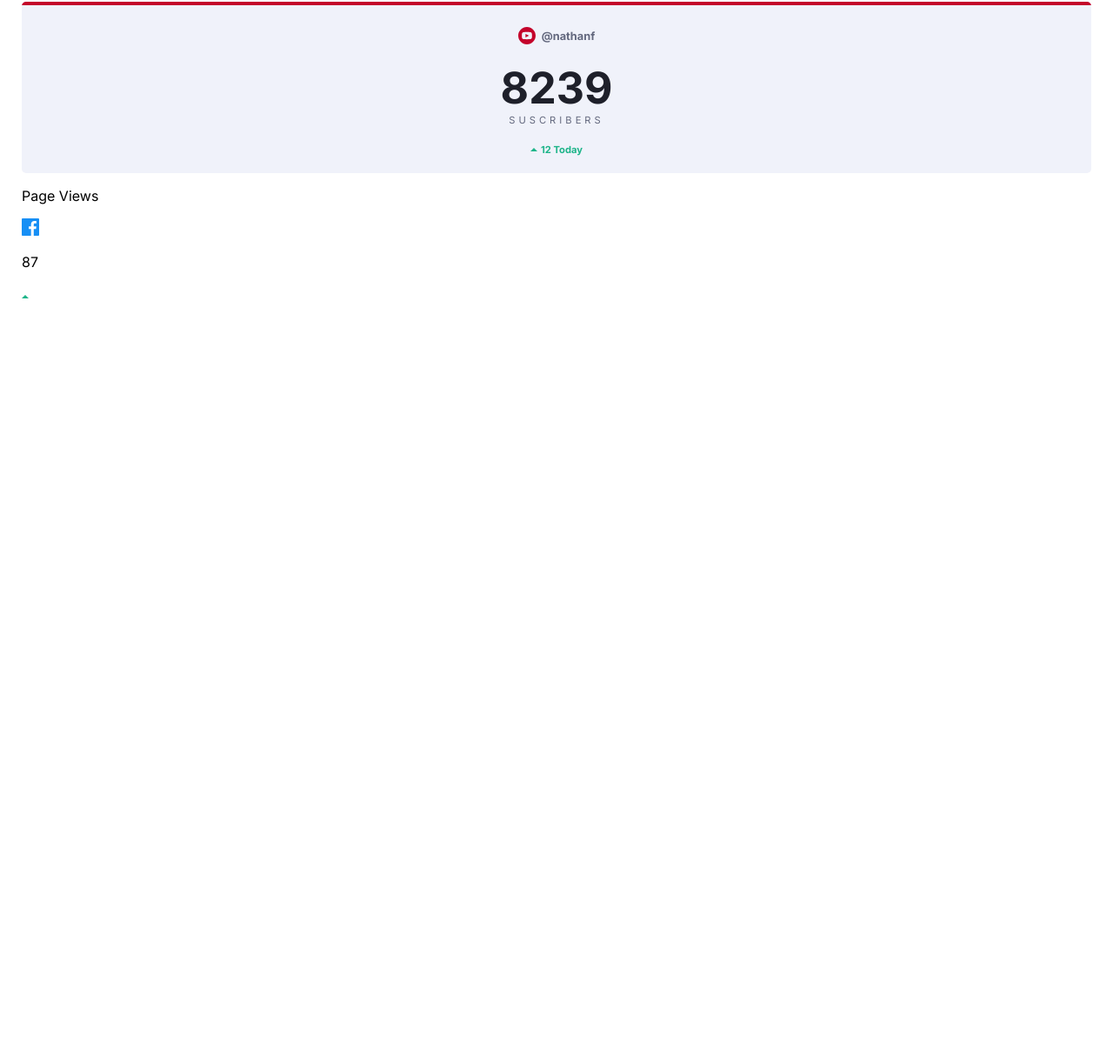
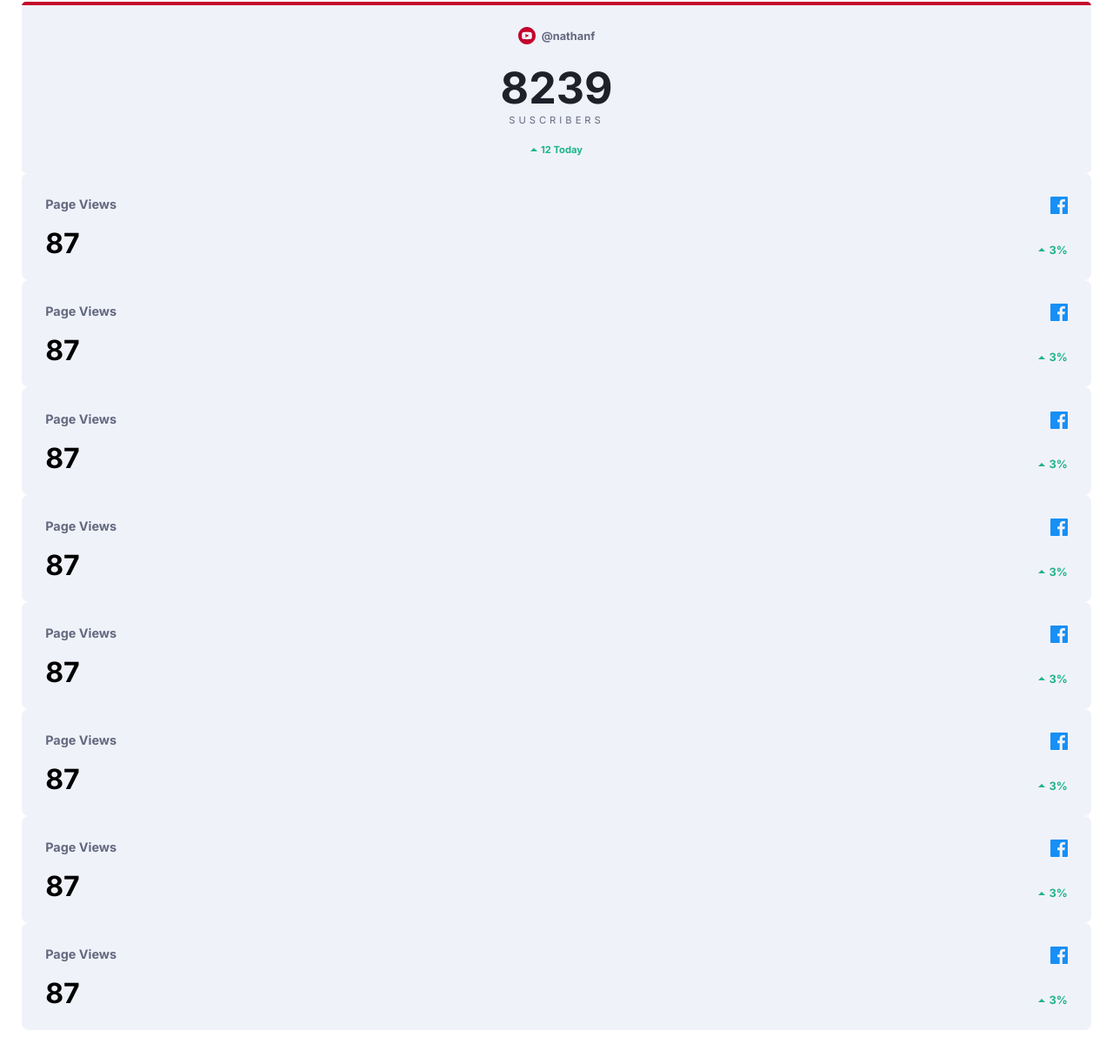
Before and after one commit to davidgzu/Simple-Dark-Mode-CSS, a plain HTML site: page index.html in a window 1280 px wide. Shown: the part 838-2061 px from the top of the page at 87% size. Before the commit the page ends 1201 px from the top, so only its background shows below. Drawn offline with Linux system fonts and the light colour scheme.

Commit message:
template card small

```diff
--- a/css/styles.css
+++ b/css/styles.css
@@ -1,16 +1,16 @@
-body{
+body {
   margin: 0;
-    font-family: 'Inter', sans-serif;
+  font-family: "Inter", sans-serif;
 }
 
-:root{
+:root {
   /*Primary Colors*/
 
   --lime-green: hsl(163, 72%, 41%);
   --bright-red: hsl(356, 69%, 56%);
   --facebook: hsl(208, 92%, 53%);
   --twitter: hsl(203, 89%, 53%);
-    --instagram-init:hsl(37, 97%, 70%);
+  --instagram-init: hsl(37, 97%, 70%);
   --instagram-final: hsl(329, 70%, 58%);
   --youtube: hsl(348, 97%, 39%);
 
@@ -24,109 +24,113 @@ body{
 
 /* Header */
 
-.header{
+.header {
   background: var(--very-pale-blue);
   padding-bottom: 130px;
   padding-top: 2em;
   border-radius: 0 0 15px 15px;
 }
 
-h1{
+h1 {
   margin: 0;
   font-size: 1.7em;
 }
 
-.header-total{
+.header-total {
   color: var(--dark-grayish-blue);
-    margin: .5em 0;
+  margin: 0.5em 0;
   font-weight: bold;
   border-bottom: 2px solid var(--dark-grayish-blue);
   padding-bottom: 1.5em;
 }
 
-.wrapper{
+.wrapper {
   padding: 0 25px;
 }
 
-.grid{
+.grid {
   display: grid;
   grid-row-gap: 25px;
 }
 
 /* Top Cards */
 
-.top-cards{
+.top-cards {
   margin-top: -80px;
 }
 
 /* Cards*/
 
-.card{
+.card {
   border-radius: 5px;
   overflow: hidden;
   background: var(--light-grayish-blue);
   text-align: center;
 }
 
-.card::before{
+.card::before {
   content: "";
   height: 4px;
   background: var(--facebook);
   display: block;
 }
 
-.card.facebook::before{
+.card.facebook::before {
   background: var(--facebook);
 }
 
-.card.twitter::before{
+.card.twitter::before {
   background: var(--twitter);
 }
 
-.card.instagram::before{
-    background-image: linear-gradient(to right, var(--instagram-init), var(--instagram-final));
+.card.instagram::before {
+  background-image: linear-gradient(
+    to right,
+    var(--instagram-init),
+    var(--instagram-final)
+  );
 }
 
-.card.youtube::before{
+.card.youtube::before {
   background: var(--youtube);
 }
 
-.card-title{
+.card-title {
   display: flex;
   align-items: center;
   justify-content: center;
   color: var(--dark-grayish-blue);
-    font-size: .8em;
+  font-size: 0.8em;
   font-weight: 700;
   margin-top: 25px;
 }
 
-.card-title img{
+.card-title img {
   margin-right: 7px;
 }
 
-.card-followers{
+.card-followers {
   margin-top: 20px;
 }
 
-.card-followers-number{
+.card-followers-number {
   font-size: 50px;
   font-weight: 700;
   color: var(--very-dark-blue);
 }
 
-.card-followers-title{
+.card-followers-title {
   display: block;
   text-transform: uppercase;
   color: var(--dark-grayish-blue);
   font-weight: 300;
-    font-size: .7em;
+  font-size: 0.7em;
   letter-spacing: 4px;
 }
 
-.card-today{
+.card-today {
   color: var(--lime-green);
-    font-size: .7em;
+  font-size: 0.7em;
   font-weight: 700;
   margin: 20px 0;
   display: flex;
@@ -134,6 +138,59 @@ h1{
   justify-content: center;
 }
 
-.card-today img{
+.card-today img {
   margin-right: 4px;
 }
+
+/* overview */
+
+.overview {
+  margin-bottom: 500px;
+}
+
+.card-small {
+  display: grid;
+  grid-template-columns: 1fr 1fr;
+  background: var(--light-grayish-blue);
+  border-radius: 8px;
+  grid-row-gap: 1em;
+  padding: 1.7em;
+}
+
+.card-small p {
+  margin: 0;
+}
+
+.card-small-views {
+  color: var(--dark-grayish-blue);
+  font-weight: bold;
+  font-size: 0.9em;
+}
+
+.card-small-icon {
+  text-align: right;
+}
+
+.card-small-number {
+  font-weight: bold;
+  font-size: 2em;
+  line-height: 0.9;
+}
+
+.card-small-percentage {
+  display: flex;
+  align-items: flex-end;
+  color: var(--lime-green);
+  justify-content: flex-end;
+  font-size: 0.8em;
+  font-weight: bold;
+}
+
+.card-small-percentage span {
+  display: flex;
+  align-items: center;
+}
+
+.card-small-percentage img {
+  margin-right: 5px;
+}
--- a/index.html
+++ b/index.html
@@ -80,14 +80,100 @@
     <section class="overview">
        <div class="wrapper">
             <div class="card-small">
-								 <p class="card-small-views">Page Views</p>
-								 <p class="card-small-views">
-									 <img src="images/icon-facebook.svg" alt="">
-								 </p>
-								 <p class="card-small-views">87</p>
-								 <p class="card-small-views">
-									 <img src="images/icon-up.svg" alt="">
-								 </p>
+                <p class="card-small-views">Page Views</p>
+                <p class="card-small-icon">
+                    <img src="images/icon-facebook.svg" alt="">
+                </p>
+                <p class="card-small-number">87</p>
+                <p class="card-small-percentage">
+                    <span>
+                        <img src="images/icon-up.svg" alt=""> 3%
+                    </span>
+                </p>
+            </div>
+            <div class="card-small">
+                <p class="card-small-views">Page Views</p>
+                <p class="card-small-icon">
+                    <img src="images/icon-facebook.svg" alt="">
+                </p>
+                <p class="card-small-number">87</p>
+                <p class="card-small-percentage">
+                    <span>
+                        <img src="images/icon-up.svg" alt=""> 3%
+                    </span>
+                </p>
+            </div>
+            <div class="card-small">
+                <p class="card-small-views">Page Views</p>
+                <p class="card-small-icon">
+                    <img src="images/icon-facebook.svg" alt="">
+                </p>
+                <p class="card-small-number">87</p>
+                <p class="card-small-percentage">
+                    <span>
+                        <img src="images/icon-up.svg" alt=""> 3%
+                    </span>
+                </p>
+            </div>
+            <div class="card-small">
+                <p class="card-small-views">Page Views</p>
+                <p class="card-small-icon">
+                    <img src="images/icon-facebook.svg" alt="">
+                </p>
+                <p class="card-small-number">87</p>
+                <p class="card-small-percentage">
+                    <span>
+                        <img src="images/icon-up.svg" alt=""> 3%
+                    </span>
+                </p>
+            </div>
+            <div class="card-small">
+                <p class="card-small-views">Page Views</p>
+                <p class="card-small-icon">
+                    <img src="images/icon-facebook.svg" alt="">
+                </p>
+                <p class="card-small-number">87</p>
+                <p class="card-small-percentage">
+                    <span>
+                        <img src="images/icon-up.svg" alt=""> 3%
+                    </span>
+                </p>
+            </div>
+            <div class="card-small">
+                <p class="card-small-views">Page Views</p>
+                <p class="card-small-icon">
+                    <img src="images/icon-facebook.svg" alt="">
+                </p>
+                <p class="card-small-number">87</p>
+                <p class="card-small-percentage">
+                    <span>
+                        <img src="images/icon-up.svg" alt=""> 3%
+                    </span>
+                </p>
+            </div>
+            <div class="card-small">
+                <p class="card-small-views">Page Views</p>
+                <p class="card-small-icon">
+                    <img src="images/icon-facebook.svg" alt="">
+                </p>
+                <p class="card-small-number">87</p>
+                <p class="card-small-percentage">
+                    <span>
+                        <img src="images/icon-up.svg" alt=""> 3%
+                    </span>
+                </p>
+            </div>
+            <div class="card-small">
+                <p class="card-small-views">Page Views</p>
+                <p class="card-small-icon">
+                    <img src="images/icon-facebook.svg" alt="">
+                </p>
+                <p class="card-small-number">87</p>
+                <p class="card-small-percentage">
+                    <span>
+                        <img src="images/icon-up.svg" alt=""> 3%
+                    </span>
+                </p>
             </div>
        </div>
     </section>
```
Lines whose indentation alone changed are shown as unchanged.
